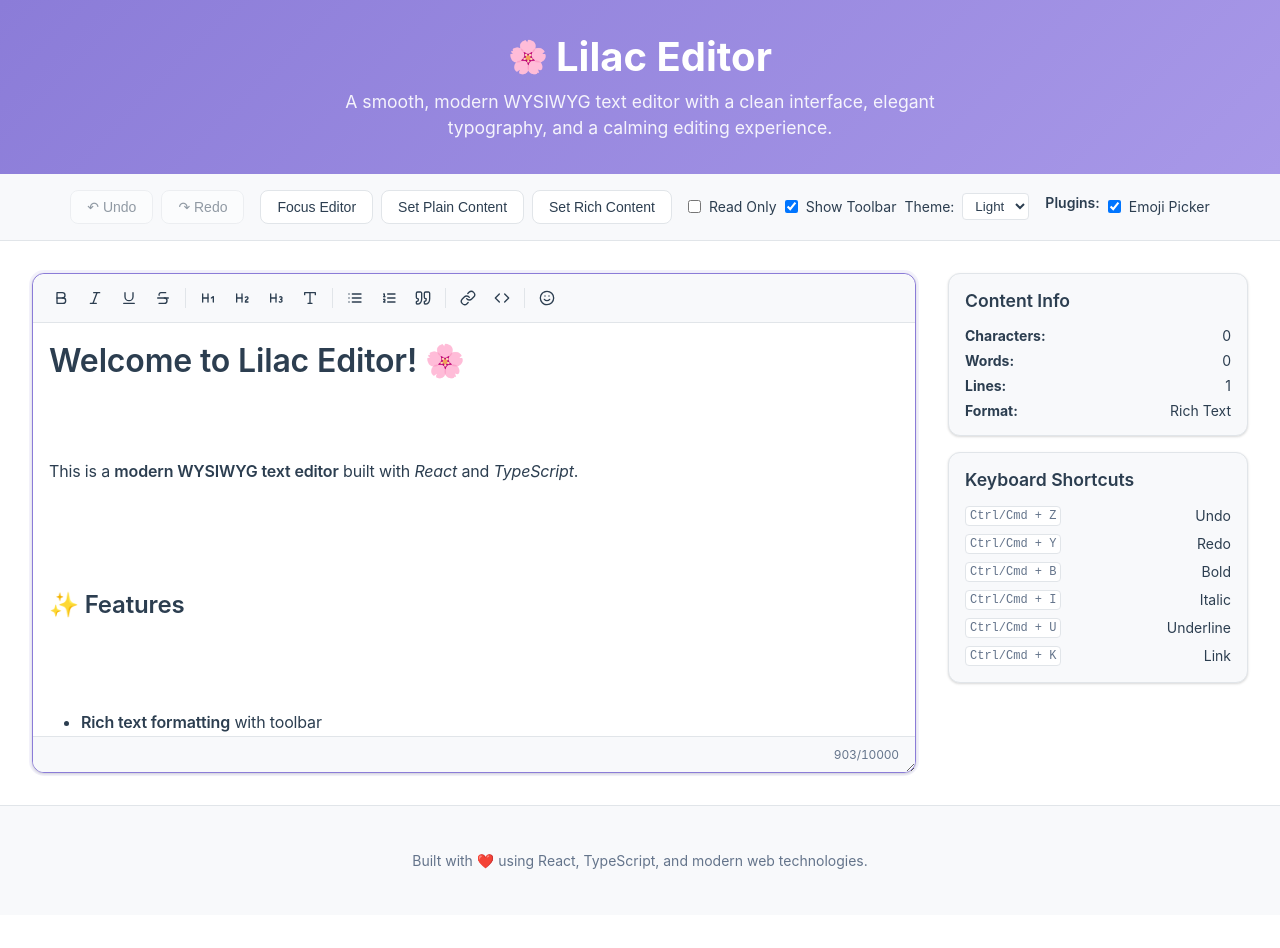
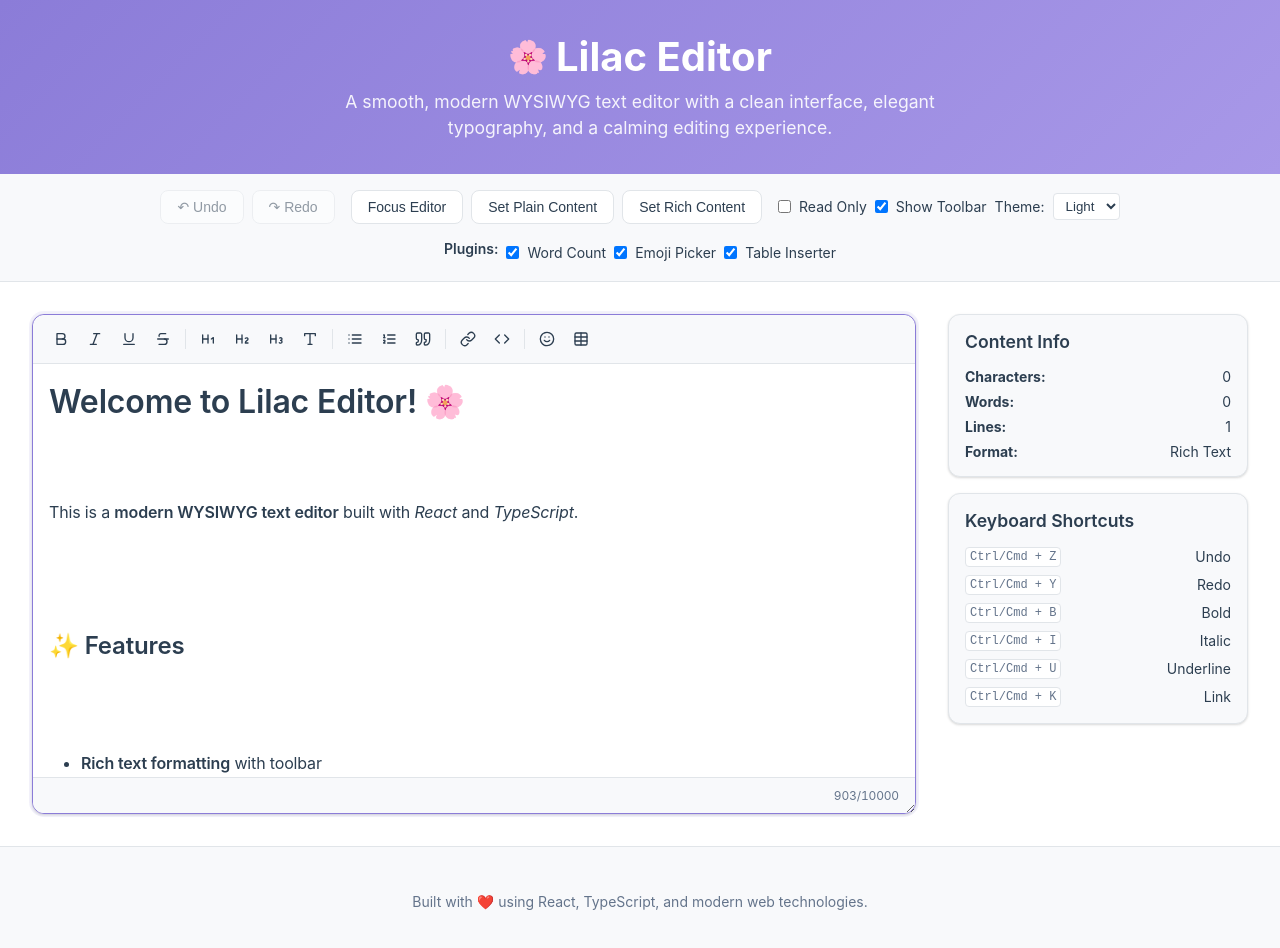
Before and after one commit to maifeeulasad/lilac, a React (Vite) app: page / in a window 1280 px wide. Shown: the top 948 px of the page. Before the commit the page ends 915 px from the top, so only its background shows below. Built offline with nearby package versions, Linux system fonts and the light colour scheme.

Commit message:
[exmaple]: added table and word-count in react example;

```diff
--- a/src/App.tsx
+++ b/src/App.tsx
@@ -1,6 +1,6 @@
 import { useRef, useState } from 'react';
 import { Editor, type EditorRef } from './index';
-import { emojiPlugin } from './plugins';
+import { wordCountPlugin, emojiPlugin, tablePlugin } from './plugins';
 import './App.css';
 
 function App() {
@@ -16,7 +16,9 @@ function App() {
   });
 
   const availablePlugins = [
+    { plugin: wordCountPlugin, key: 'wordCount', name: 'Word Count' },
     { plugin: emojiPlugin, key: 'emoji', name: 'Emoji Picker' },
+    { plugin: tablePlugin, key: 'table', name: 'Table Inserter' },
   ];
 
   const activePlugins = availablePlugins
```
